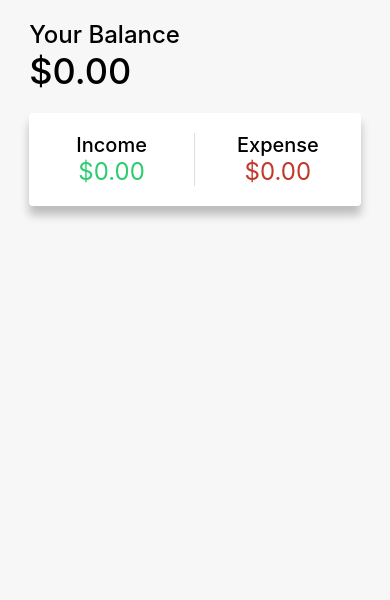
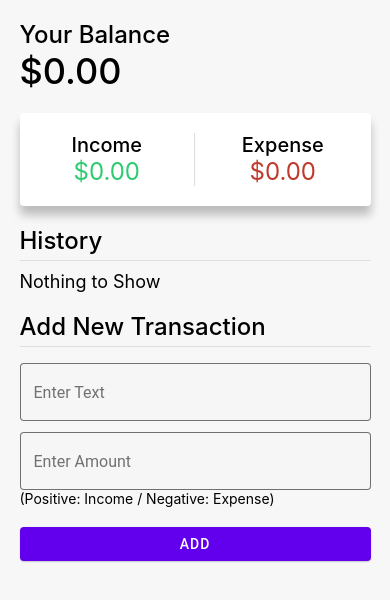
Before and after one commit to n-ii-ma/AIO-Planner-React-Native, a React Native app: screen / in a window 390 px wide. Shown: the top 600 px of the page. Built offline with nearby package versions, Linux system fonts and the light colour scheme.

Commit message:
Transaction

```diff
--- a/app/App.js
+++ b/app/App.js
@@ -1,4 +1,4 @@
-import {StyleSheet, View} from 'react-native';
+import {StyleSheet, View, ScrollView} from 'react-native';
 import React from 'react';
 
 import TransactionPage from '../components/TransactionPage';
@@ -8,7 +8,9 @@ import WeatherPage from '../components/WeatherPage';
 const App = () => {
   return (
     <View style={styles.container}>
-      <TransactionPage />
+      <ScrollView contentContainerStyle={styles.scrollContainer}>
+        <TransactionPage />
+      </ScrollView>
     </View>
   );
 };
@@ -18,7 +20,10 @@ export default App;
 const styles = StyleSheet.create({
   container: {
     flex: 1,
-    alignItems: 'center',
     backgroundColor: '#f7f7f7',
   },
+  scrollContainer: {
+    alignItems: 'center',
+    flexGrow: 1,
+  },
 });
--- a/components/AddTransaction.js
+++ b/components/AddTransaction.js
@@ -0,0 +1,74 @@
+import {StyleSheet, Text, View} from 'react-native';
+import React, {useState} from 'react';
+import {useDispatch} from 'react-redux';
+import {TextInput, Button} from 'react-native-paper';
+
+import {addTransaction} from '../features/transaction/transactionsSlice';
+
+const AddTransaction = () => {
+  const [text, setText] = useState('');
+  const [amount, setAmount] = useState('');
+
+  const dispatch = useDispatch();
+
+  const handleSubmit = () => {
+    if (!text || !amount) return;
+
+    dispatch(
+      addTransaction({
+        text,
+        amount,
+      }),
+    );
+
+    setText('');
+    setAmount('');
+  };
+
+  return (
+    <View style={styles.constainer}>
+      <Text style={styles.title}>Add New Transaction</Text>
+      <TextInput
+        value={text}
+        onChangeText={text => setText(text)}
+        label="Enter Text"
+        mode="outlined"
+        style={styles.textInput}
+      />
+      <TextInput
+        value={amount}
+        onChangeText={amount => setAmount(amount.replace(/[^-0-9]/g, ''))}
+        keyboardType="numeric"
+        label="Enter Amount"
+        mode="outlined"
+      />
+      <Text>(Positive: Income / Negative: Expense)</Text>
+      <Button style={styles.button} mode="contained" onPress={handleSubmit}>
+        Add
+      </Button>
+    </View>
+  );
+};
+
+export default AddTransaction;
+
+const styles = StyleSheet.create({
+  constainer: {
+    marginTop: 20,
+  },
+  title: {
+    paddingBottom: 5,
+    borderBottomWidth: 1,
+    borderBottomColor: '#dedede',
+    fontSize: 24,
+    fontWeight: '500',
+    color: 'black',
+    marginBottom: 10,
+  },
+  textInput: {
+    marginBottom: 5,
+  },
+  button: {
+    marginTop: 20,
+  },
+});
--- a/components/TasksPage.js
+++ b/components/TasksPage.js
@@ -24,6 +24,7 @@ export default TasksPage;
 const styles = StyleSheet.create({
   container: {
     marginTop: 20,
-    width: '85%',
+    width: '90%',
+    marginBottom: 30,
   },
 });
--- a/components/TransactionList.js
+++ b/components/TransactionList.js
@@ -0,0 +1,64 @@
+import {StyleSheet, Text, View} from 'react-native';
+import React from 'react';
+import {useSelector} from 'react-redux';
+import {Card} from 'react-native-paper';
+
+import {selectTransactions} from '../features/transaction/transactionsSlice';
+import Transaction from '../features/transaction/Transaction';
+
+const TransactionList = () => {
+  const transactions = useSelector(selectTransactions);
+
+  return (
+    <View style={styles.container}>
+      <Text style={styles.title}>History</Text>
+      {!transactions.length ? (
+        <Text style={styles.noTransaction}>Nothing to Show</Text>
+      ) : (
+        transactions.map(transaction => (
+          <View key={transaction.id} style={styles.transactionList}>
+            <Card
+              elevation={10}
+              style={[
+                styles.card,
+                {
+                  borderRightWidth: transaction.amount ? 5 : 0,
+                  borderColor: transaction.amount > 0 ? '#2ecc71' : '#c0392b',
+                },
+              ]}>
+              <Transaction transaction={transaction} />
+            </Card>
+          </View>
+        ))
+      )}
+    </View>
+  );
+};
+
+export default TransactionList;
+
+const styles = StyleSheet.create({
+  container: {
+    marginTop: 20,
+  },
+  title: {
+    paddingBottom: 5,
+    borderBottomWidth: 1,
+    borderBottomColor: '#dedede',
+    fontSize: 24,
+    fontWeight: '500',
+    color: 'black',
+    marginBottom: 10,
+  },
+  noTransaction: {
+    fontSize: 18,
+    color: 'black',
+  },
+  transactionList: {
+    textAlign: 'left',
+  },
+  card: {
+    marginBottom: 10,
+    padding: 10,
+  },
+});
--- a/components/TransactionPage.js
+++ b/components/TransactionPage.js
@@ -3,12 +3,16 @@ import React from 'react';
 
 import Balance from './Balance';
 import IncomeExpenses from './IncomeExpenses';
+import TransactionList from './TransactionList';
+import AddTransaction from './AddTransaction';
 
 const TransactionPage = () => {
   return (
     <View style={styles.container}>
       <Balance />
       <IncomeExpenses />
+      <TransactionList />
+      <AddTransaction />
     </View>
   );
 };
@@ -18,6 +22,7 @@ export default TransactionPage;
 const styles = StyleSheet.create({
   container: {
     marginTop: 20,
-    width: '85%',
+    width: '90%',
+    marginBottom: 30,
   },
 });
--- a/components/WeatherPage.js
+++ b/components/WeatherPage.js
@@ -18,6 +18,7 @@ export default WeatherPage;
 const styles = StyleSheet.create({
   container: {
     marginTop: 40,
-    width: '85%',
+    width: '90%',
+    marginBottom: 30,
   },
 });
--- a/features/transaction/Transaction.js
+++ b/features/transaction/Transaction.js
@@ -0,0 +1,58 @@
+import {StyleSheet, Text, View} from 'react-native';
+import React from 'react';
+import {IconButton} from 'react-native-paper';
+import {useDispatch} from 'react-redux';
+
+import {deleteTransaction} from './transactionsSlice';
+
+const Transaction = ({transaction}) => {
+  const dispatch = useDispatch();
+
+  // Plus or minus sign
+  const sign = transaction.amount > 0 ? '+' : '-';
+
+  return (
+    <View style={styles.container}>
+      <View style={styles.transactionContainer}>
+        <IconButton
+          icon="delete"
+          color="red"
+          size={20}
+          onPress={() => dispatch(deleteTransaction(transaction))}
+          style={styles.iconButton}
+        />
+        <Text style={styles.transactionText}>{transaction.text}</Text>
+      </View>
+      <Text style={styles.transactionAmount}>
+        {sign}${Math.abs(transaction.amount).toFixed(2)}
+      </Text>
+    </View>
+  );
+};
+
+export default Transaction;
+
+const styles = StyleSheet.create({
+  container: {
+    flexDirection: 'row',
+    alignItems: 'center',
+    justifyContent: 'space-between',
+  },
+  transactionContainer: {
+    flexDirection: 'row',
+    alignItems: 'center',
+  },
+  iconButton: {
+    marginLeft: 0,
+    marginTop: 0,
+    marginBottom: 0,
+  },
+  transactionText: {
+    fontSize: 20,
+    color: 'black',
+  },
+  transactionAmount: {
+    fontSize: 20,
+    color: 'black',
+  },
+});
```
